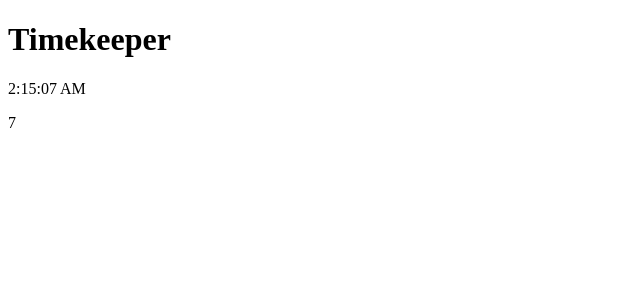
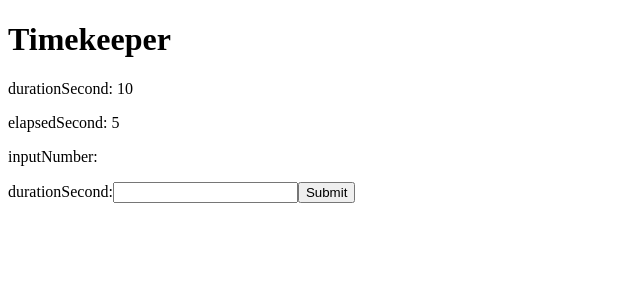
Before and after one commit to youichiro/timekeeper, a Next.js app: page / in a window 1280 px wide. Shown: the top 300 px of the page, without its empty margins (0-640 px from the left). Built offline with nearby package versions, Linux system fonts and the light colour scheme.

Commit message:
止める時間を入力して送信するとその時間でタイマーをリスタートする

```diff
--- a/components/Timer.tsx
+++ b/components/Timer.tsx
@@ -1,8 +1,9 @@
 import React, { useState, useEffect } from 'react'
 
 const Timer: React.FC = () => {
-  const durationSecond = 10
   const [elapsedSecond, setElapsedSecond] = useState(0)
+  const [durationSecond, setDurationSecond] = useState(10)
+  const [inputNumber, setInputNumber] = useState('')
 
   useEffect(() => {
     const countUp = () => {
@@ -17,9 +18,28 @@ const Timer: React.FC = () => {
     }
   })
 
+  const handleChange = (event: React.ChangeEvent<HTMLInputElement>) => {
+    setInputNumber(event.target.value)
+  }
+
+  const handleSubmit = (event: React.FormEvent<HTMLFormElement>) => {
+    event.preventDefault()
+    setDurationSecond(parseInt(inputNumber))
+    setElapsedSecond(0)
+  }
+
   return (
     <>
-      <p>{elapsedSecond}</p>
+      <p>durationSecond: {durationSecond}</p>
+      <p>elapsedSecond: {elapsedSecond}</p>
+      <p>inputNumber: {inputNumber}</p>
+      <form onSubmit={handleSubmit}>
+        <label>
+          durationSecond:
+          <input type="number" value={inputNumber} onChange={handleChange} />
+        </label>
+        <input type="submit" value="Submit" />
+      </form>
     </>
   )
 }
--- a/pages/index.tsx
+++ b/pages/index.tsx
@@ -1,12 +1,11 @@
 import React from 'react'
 import Layout from '../components/Layout'
-import CurrentTime from '../components/CurrentTime'
+// import CurrentTime from '../components/CurrentTime'
 import Timer from '../components/Timer'
 
 const IndexPage: React.FC = () => (
   <Layout title="Home">
     <h1>Timekeeper</h1>
-    <CurrentTime />
     <Timer />
   </Layout>
 )
```
Also changed, not shown: tsconfig.json (+12 -4 lines), 1 other file (tests, documents, lock files or other folders).
